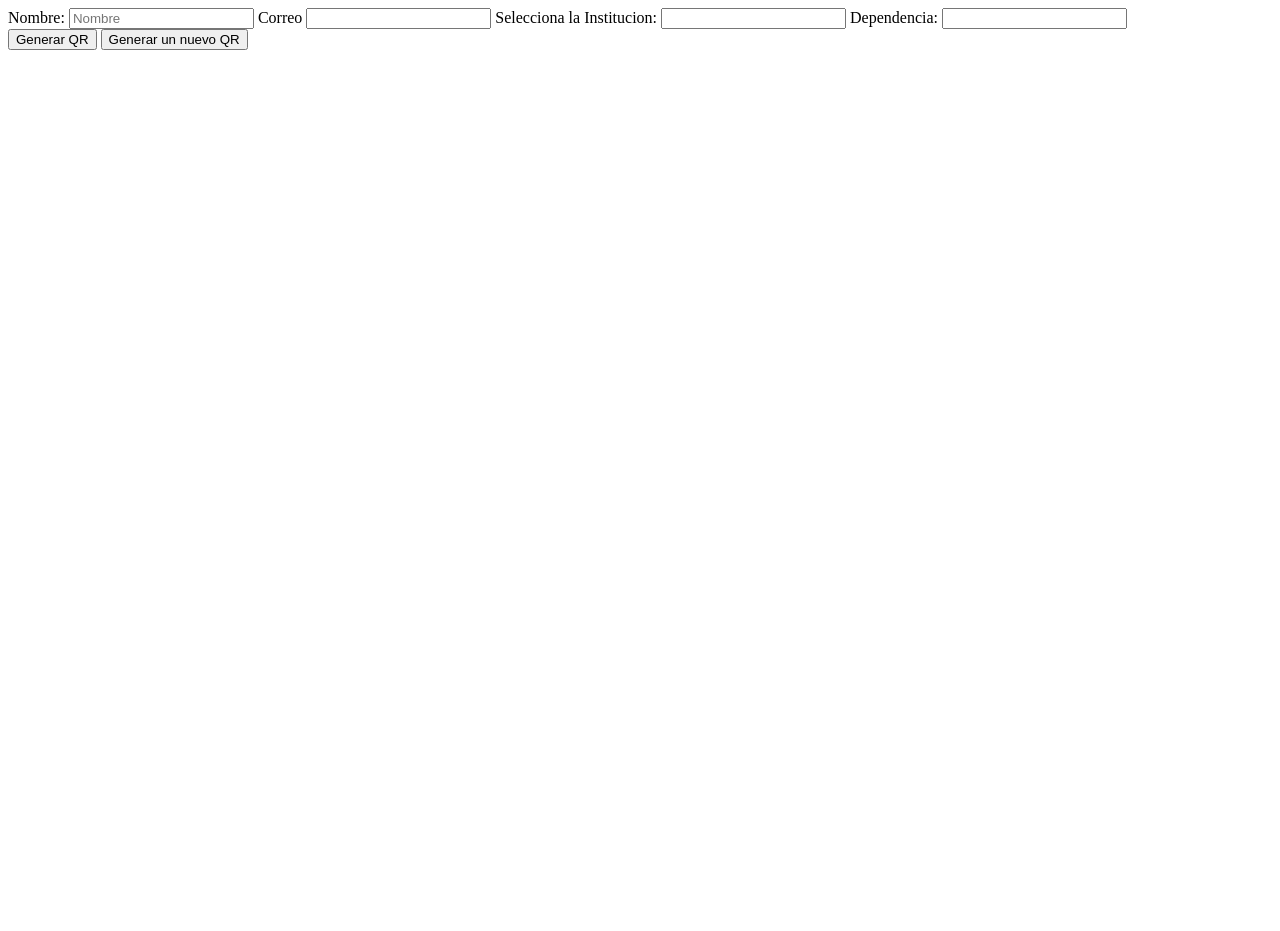
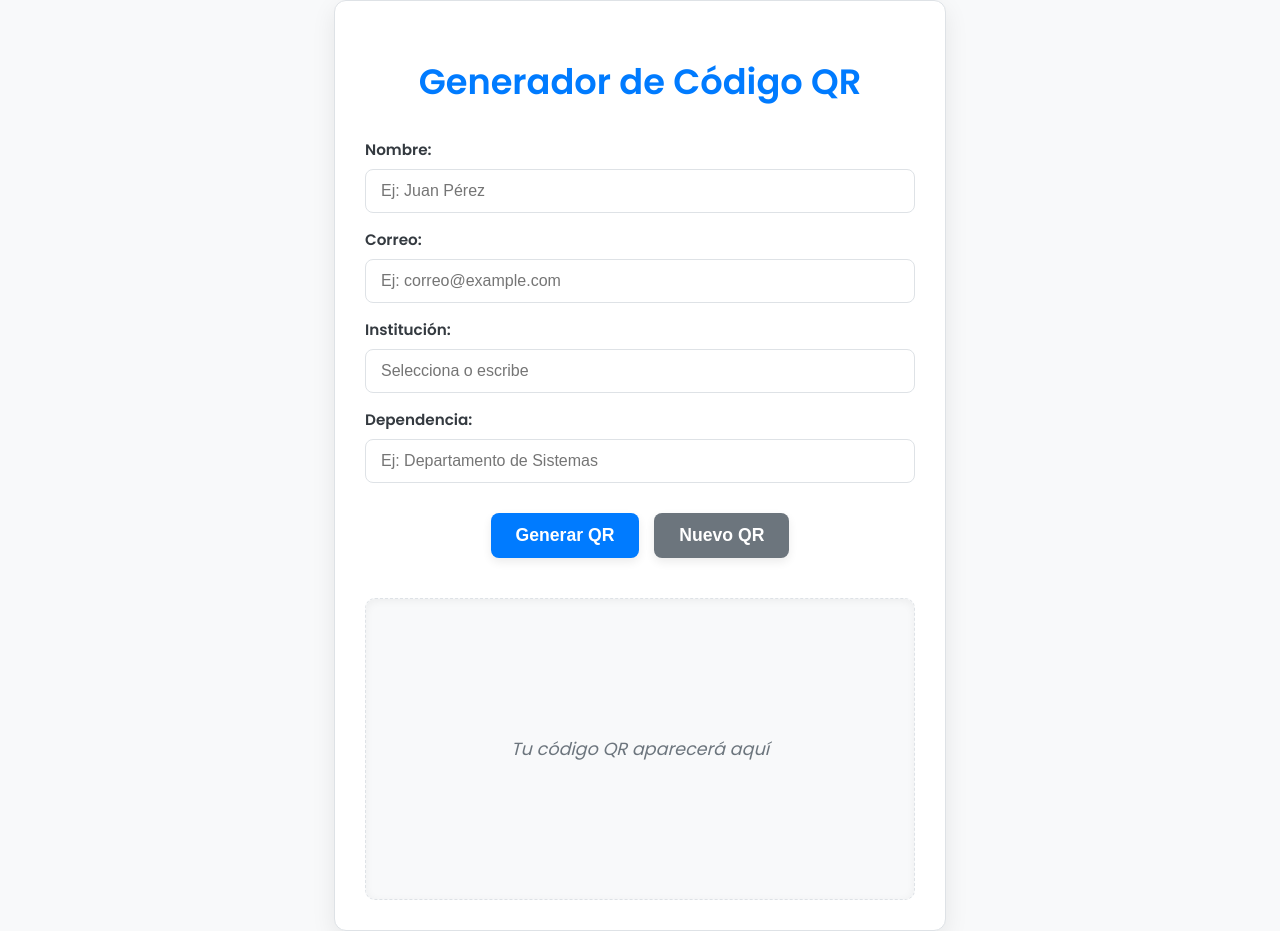
Before and after one commit to CuecapanQuetzal221/Web2, a plain HTML site: page elmeromero/web2/21102025/index.html in a window 1280 px wide. Before the commit the page ends 800 px from the top, so only its background shows below. Drawn offline with Linux system fonts and the light colour scheme.

Commit message:
Programa funcional

```diff
--- a/elmeromero/web2/21102025/app.js
+++ b/elmeromero/web2/21102025/app.js
@@ -1,28 +1,26 @@
-function generarQR(){
+function generarQR() {
+    let input1 = document.getElementById('input1').value.trim();
+    let input2 = document.getElementById('input2').value.trim();
+    let input3 = document.getElementById('input3').value.trim();
+    let input4 = document.getElementById('input4').value.trim();
 
-    let input1=document.getElementById('input1').value.trim();
-    let input2=document.getElementById('input2').value.trim();
-    let input3=document.getElementById('input3').value.trim();
-    let input4=document.getElementById('input4').value.trim();
+    let textoCompleto = input1 + " " + input2 + " " + input3 + " " + input4;
 
-    let textoCompleto= input1+ " "+input2+ " " +input3+ " " +input4;
+    textoCompleto = textoCompleto.replace(/\s+/g, ' ').trim();
 
-    if(textoCompleto==""){
-        alert("ingresa al menos un texto para generar el QR");
+    if (textoCompleto === "") {
+        alert("Ingresa al menos un texto para generar el QR");
+        return;
     }
 
-    let qrCodeURL='https://api.qrserver.com/v1/create-qr-code/?size=200x200&data='+ encodeURIComponent(textoCompleto);
+    let qrCodeURL = 'https://api.qrserver.com/v1/create-qr-code/?size=200x200&data=' + encodeURIComponent(textoCompleto);
 
-    let qrImg=document.createElement('img');
+    let qrImg = document.createElement('img');
+    qrImg.src = qrCodeURL;
+    qrImg.alt = "Código QR generado";
+    qrImg.classList.add('qr-code-img');
 
-    qrImg.src=qrCodeURL;
-    qrImg.alt="Un codigo QR";
-
-    console.log(qrImg.src);
-
-    qrImg=classList.add('qr-code');
-
-    document
-    .getElementById('qr-code').appendChild(qrImg);
-
+    const qrContainer = document.getElementById('qr-code');
+    qrContainer.innerHTML = '';
+    qrContainer.appendChild(qrImg);
 }
--- a/elmeromero/web2/21102025/index.html
+++ b/elmeromero/web2/21102025/index.html
@@ -1,33 +1,54 @@
 <!DOCTYPE html>
-<html lang="en">
+<html lang="es">
 <head>
     <meta charset="UTF-8">
-    <meta name="viewport" content="width=, initial-scale=1.0">
-    <title>Document</title>
+    <meta name="viewport" content="width=device-width, initial-scale=1.0">
+    <title>Generador de Código QR</title>
+    <link href="https://fonts.googleapis.com/css2?family=Poppins:wght@400;600&display=swap" rel="stylesheet">
+    <link rel="stylesheet" href="style.css">
 </head>
 <body>
-    <div>
-        <label for="">Nombre:</label>
-            <input type="text" id="input1" required maxlength="100" placeholder="Nombre">
-        <label for="">Correo</label>
-            <input type="email" id="input2">
-        <label for="">Selecciona la Institucion:</label>
-            <input type="text" id="input3" list="institucionLista" required>
+    <div class="container">
+        <h1>Generador de Código QR</h1>
+
+        <div class="input-section">
+            <div class="input-group">
+                <label for="input1">Nombre:</label>
+                <input type="text" id="input1" required maxlength="100" placeholder="Ej: Juan Pérez">
+            </div>
+
+            <div class="input-group">
+                <label for="input2">Correo:</label>
+                <input type="email" id="input2" placeholder="Ej: correo@example.com">
+            </div>
+
+            <div class="input-group">
+                <label for="input3">Institución:</label>
+                <input type="text" id="input3" list="institucionLista" required placeholder="Selecciona o escribe">
                 <datalist id="institucionLista">
                     <option value="FES Aragon">FACULTAD DE ESTUDIOS SUPERIORES ARAGON</option>
                     <option value="Poli">POLITECNICO</option>
+                    <option value="UNAM">UNIVERSIDAD NACIONAL AUTÓNOMA DE MÉXICO</option>
+                    <option value="IPN">INSTITUTO POLITÉCNICO NACIONAL</option>
                 </datalist>
+            </div>
 
-                <label for="">Dependencia: </label>
-                    <input type="text" name="" id="input4">
+            <div class="input-group">
+                <label for="input4">Dependencia:</label>
+                <input type="text" id="input4" placeholder="Ej: Departamento de Sistemas">
+            </div>
+        </div>
+
+        <div class="button-section">
+            <button class="btn primary" onclick="generarQR()">Generar QR</button>
+            <button class="btn secondary" onclick="location.href='index.html'">Nuevo QR</button>
+        </div>
+
+        <div class="qr-code-container" id="qr-code">
+            <p>Tu código QR aparecerá aquí</p>
+            </div>
     </div>
-    <div>
-        <button onclick="generarQR()">Generar QR</button>
-        <button onclick="location.href='index.html'">Generar un nuevo QR</button>
-    </div>
-    <div style="text-align: center;" id="qr-code">
 
-
-    </div>
+    <script src="app.js"></script>
 </body>
 </html>
--- /dev/null
+++ b/elmeromero/web2/21102025/style.css
@@ -0,0 +1,166 @@
+/* Importar fuente Poppins de Google Fonts */
+@import url('https://fonts.googleapis.com/css2?family=Poppins:wght@400;600&display=swap');
+
+:root {
+    --primary-color: #007bff; /* Azul vibrante */
+    --secondary-color: #6c757d; /* Gris para botones secundarios */
+    --text-color: #343a40; /* Texto oscuro */
+    --bg-color: #f8f9fa; /* Fondo claro */
+    --card-bg: #ffffff; /* Fondo de tarjetas/contenedores */
+    --border-color: #dee2e6; /* Borde sutil */
+    --shadow-light: rgba(0, 0, 0, 0.08); /* Sombra ligera */
+    --shadow-medium: rgba(0, 0, 0, 0.15); /* Sombra media */
+}
+
+/* Reset básico y fuente global */
+body {
+    font-family: 'Poppins', sans-serif;
+    margin: 0;
+    padding: 0;
+    background-color: var(--bg-color);
+    color: var(--text-color);
+    display: flex;
+    justify-content: center;
+    align-items: center;
+    min-height: 100vh; /* Ocupa al menos el alto completo de la ventana */
+}
+
+.container {
+    background-color: var(--card-bg);
+    padding: 30px;
+    border-radius: 12px;
+    box-shadow: 0 8px 25px var(--shadow-light);
+    width: 100%;
+    max-width: 550px; /* Ancho máximo para el contenido */
+    text-align: center;
+    border: 1px solid var(--border-color);
+}
+
+h1 {
+    color: var(--primary-color);
+    margin-bottom: 30px;
+    font-weight: 600; /* Más negrita */
+    font-size: 2.2em;
+}
+
+/* Sección de Inputs */
+.input-section {
+    display: flex;
+    flex-direction: column;
+    gap: 15px; /* Espacio entre grupos de inputs */
+    margin-bottom: 30px;
+    text-align: left; /* Alinea los labels a la izquierda */
+}
+
+.input-group {
+    display: flex;
+    flex-direction: column;
+}
+
+.input-group label {
+    font-weight: 600;
+    margin-bottom: 8px;
+    color: var(--text-color);
+    font-size: 0.95em;
+}
+
+.input-group input[type="text"],
+.input-group input[type="email"] {
+    padding: 12px 15px;
+    border: 1px solid var(--border-color);
+    border-radius: 8px;
+    font-size: 1em;
+    color: var(--text-color);
+    transition: border-color 0.3s ease, box-shadow 0.3s ease;
+}
+
+.input-group input[type="text"]:focus,
+.input-group input[type="email"]:focus {
+    border-color: var(--primary-color);
+    box-shadow: 0 0 0 3px rgba(0, 0, 255, 0.2); /* Sombra suave al enfocar */
+    outline: none;
+}
+
+/* Sección de Botones */
+.button-section {
+    margin-top: 30px;
+    margin-bottom: 40px;
+    display: flex;
+    justify-content: center;
+    gap: 15px; /* Espacio entre botones */
+    flex-wrap: wrap; /* Para que los botones se envuelvan en pantallas pequeñas */
+}
+
+.btn {
+    padding: 12px 25px;
+    border: none;
+    border-radius: 8px;
+    cursor: pointer;
+    font-size: 1.1em;
+    font-weight: 600;
+    transition: background-color 0.3s ease, transform 0.2s ease, box-shadow 0.3s ease;
+    box-shadow: 0 4px 10px var(--shadow-light);
+}
+
+.btn.primary {
+    background-color: var(--primary-color);
+    color: white;
+}
+
+.btn.primary:hover {
+    background-color: #0056b3; /* Un azul más oscuro al pasar el mouse */
+    transform: translateY(-2px);
+    box-shadow: 0 6px 15px var(--shadow-medium);
+}
+
+.btn.secondary {
+    background-color: var(--secondary-color);
+    color: white;
+}
+
+.btn.secondary:hover {
+    background-color: #545b62; /* Un gris más oscuro al pasar el mouse */
+    transform: translateY(-2px);
+    box-shadow: 0 6px 15px var(--shadow-medium);
+}
+
+/* Contenedor del QR */
+.qr-code-container {
+    margin-top: 30px;
+    padding: 25px;
+    border: 1px dashed var(--border-color); /* Borde punteado atractivo */
+    border-radius: 10px;
+    min-height: 250px; /* Para que siempre tenga un tamaño */
+    display: flex;
+    justify-content: center;
+    align-items: center;
+    background-color: var(--bg-color);
+    box-shadow: inset 0 2px 8px rgba(0, 0, 0, 0.05); /* Sombra interna sutil */
+}
+
+.qr-code-container img {
+    max-width: 100%;
+    height: auto;
+    border-radius: 8px; /* Bordes redondeados para el QR */
+    box-shadow: 0 4px 15px var(--shadow-light);
+    animation: fadeIn 0.5s ease-out; /* Animación de aparición */
+}
+
+/* Texto de placeholder en el contenedor QR */
+.qr-code-container p {
+    color: var(--secondary-color);
+    font-style: italic;
+    font-size: 1.1em;
+}
+
+/* Animación para la imagen del QR */
+@keyframes fadeIn {
+    from {
+        opacity: 0;
+        transform: scale(0.9);
+    }
+    to {
+        opacity: 1;
+        transform: scale(1);
+    }
+}
```
Also changed, not shown: elmeromero/servidor/package.json (added, +13 -0 lines).
